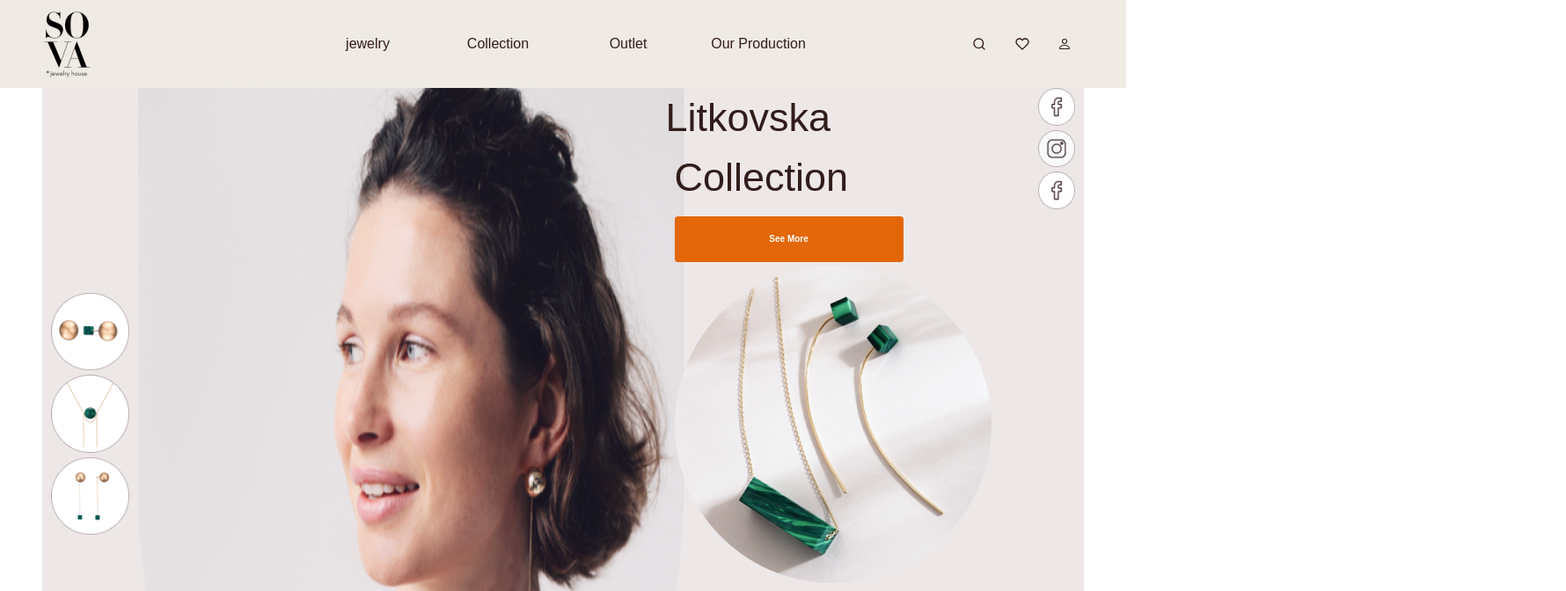
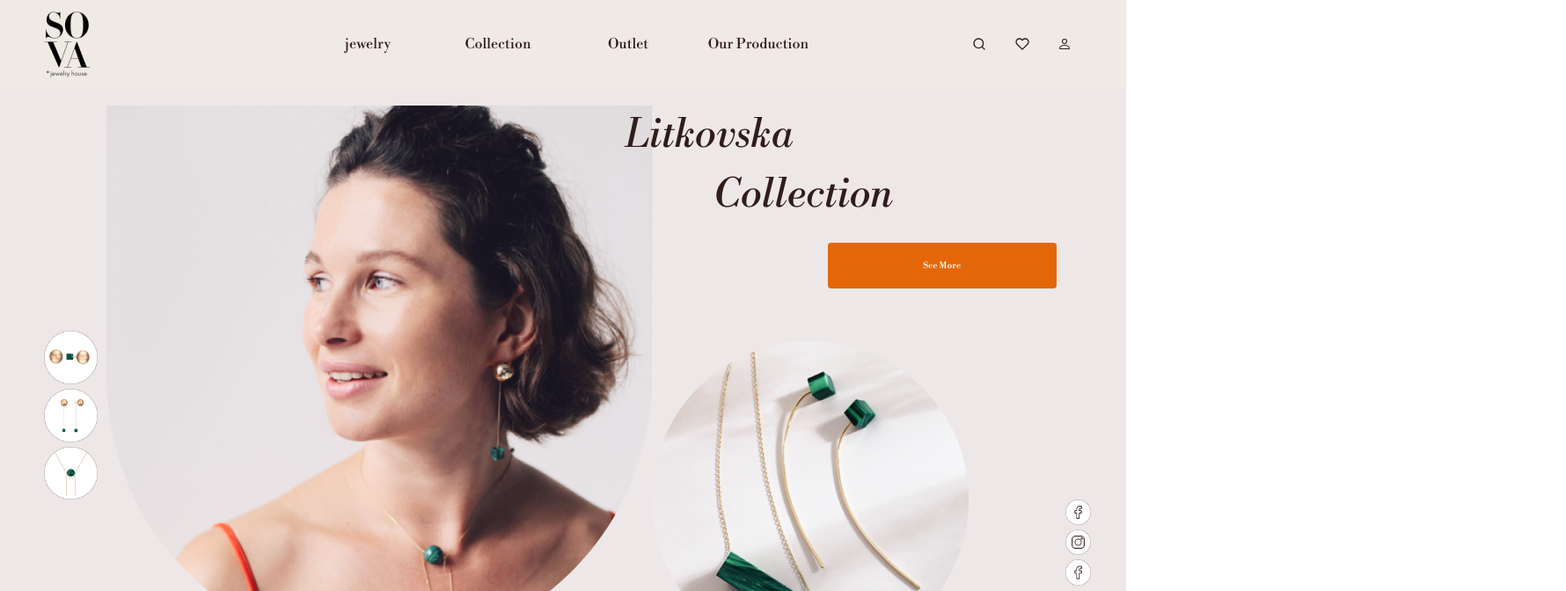
Before and after one commit to Pauloluwa/sova-tut, a Next.js app: page / in a window 1280 px wide. Shown: the top 672 px of the page at 88% size, 1780 px wide, since content can reach past the window. Built offline with nearby package versions, Linux system fonts and the light colour scheme.

Commit message:
main page design

```diff
--- a/components/layouts/MainLayout.tsx
+++ b/components/layouts/MainLayout.tsx
@@ -11,7 +11,7 @@ const MainLayout = ({ children }: IProps) => {
   return (
     <Box p={0}>
       <Navbar />
-      <Container maxW={'1204px'} minH={calc.subtract('100vh', '10rem')}>
+      <Container maxW={'full'} minH={calc.subtract('100vh', '10rem')} p={0}>
         {children}
       </Container>
       <Footer />
--- /dev/null
+++ b/components/templates/home/Cart.tsx
@@ -0,0 +1,16 @@
+import { SimpleGrid, VStack, Img } from '@chakra-ui/react'
+import React from 'react'
+
+const Cart = () => {
+  return (
+    <SimpleGrid>
+      <VStack>
+        <Img src="/images/bangle.png" alt="logo" />
+        <Img src="/images/earings.png" alt="logo" />
+        <Img src="/images/neckpiece.png" alt="logo" />
+      </VStack>
+    </SimpleGrid>
+  )
+}
+
+export  { Cart }
--- a/components/templates/home/Navbar.tsx
+++ b/components/templates/home/Navbar.tsx
@@ -1,4 +1,4 @@
-import { Box, Center, Container, HStack, Icon, Img, Text } from '@chakra-ui/react'
+import { Box, Center, Container, HStack, Icon } from '@chakra-ui/react'
 import { FiHeart, FiLogOut, FiSearch } from 'react-icons/fi'
 import { BsPerson } from 'react-icons/bs'
 
--- a/components/templates/home/Welcome.tsx
+++ b/components/templates/home/Welcome.tsx
@@ -1,40 +1,58 @@
 import React from 'react'
-import { Box, Button, Container, VStack, SimpleGrid } from '@chakra-ui/react'
+import { Box, Button, Container, VStack, SimpleGrid, Img, Text, Spacer } from '@chakra-ui/react'
 
 const Welcome = () => {
   return (
     <SimpleGrid
-      h={'920px'}
+      // h={'920px'}
       w="100%"
       bg={'white'}
-      padding="0"
+      padding="20px 0 20px 0"
       spacingX="40px"
       backgroundColor={'#ede8e7'}>
-      <Container h={'920px'} maxW={'1204px'} display="flex">
-        <VStack paddingTop={'20%'}>
-          <img src="/images/bangle.png" alt="logo" />
-          <img src="/images/neckpiece.png" alt="logo" />
-          <img src="/images/earings.png" alt="logo" />
+      <Box display="flex">
+        <VStack paddingTop={'20%'} paddingLeft={'5rem'}>
+          <Img src="/images/bangle.png" alt="logo" />
+          <Img src="/images/earings.png" alt="logo" />
+          <Img src="/images/neckpiece.png" alt="logo" />
         </VStack>
-        <Container display="flex" position={'relative'}>
-          <img src="/images/facecard.png" alt="logo" width="620px" />
-          <Container position={'absolute'} left={'600px'}>
-            <h1> Litkovska</h1>
-            <Container left={'900px'}>
-              <h1> Collection </h1>
-              <Button w={'260px'} h={'52px'} bgColor={' #e36709 '} color={'white'}>
-                See More
-              </Button>
-              <img src="/images/jewelrypics.png" alt="logo" width="360px" />
-            </Container>
-          </Container>
+
+        <Container display="flex">
+          <Box width={'620px'} height={'620px'}>
+            <Img src="/images/facecard.png" alt="logo" width={'full'} height={'full'} />
+          </Box>
+
+          <Spacer />
+          <Box>
+            <Box width={'380px'}>
+              <Text marginLeft={'-3rem'} fontStyle={'italic'}>
+                Litkovska
+              </Text>
+              <Text marginLeft={'7rem'} fontStyle={'italic'}>
+                Collection
+              </Text>
+            </Box>
+
+            <Button
+              w={'260px'}
+              h={'52px'}
+              bgColor={' #e36709 '}
+              color={'white'}
+              marginLeft={'20rem '}
+              marginTop={' 2rem'}>
+              See More
+            </Button>
+
+            <Img src="/images/jewelrypics.png" alt="logo" width="360px" paddingTop={'6rem'} />
+          </Box>
         </Container>
-        <VStack>
-          <img src="/images/facebook.png" alt="logo" />
-          <img src="/images/instagram.png" alt="logo" />
-          <img src="/images/facebook.png" alt="logo" />
+
+        <VStack paddingTop={'35%'} paddingRight={' 4rem '}>
+          <Img src="/images/facebook.png" alt="logo" />
+          <Img src="/images/instagram.png" alt="logo" />
+          <Img src="/images/facebook.png" alt="logo" />
         </VStack>
-      </Container>
+      </Box>
     </SimpleGrid>
   )
 }
--- a/components/templates/index.ts
+++ b/components/templates/index.ts
@@ -1,2 +1,3 @@
 export * from './home/Welcome'
 export * from './home/Maincomponent'
+export * from './home/Cart'
--- a/package.json
+++ b/package.json
@@ -12,6 +12,9 @@
     "@chakra-ui/react": "^2.2.3",
     "@emotion/react": "^11.9.3",
     "@emotion/styled": "^11.9.3",
+    "@fontsource/libre-bodoni": "^4.5.3",
+    "@fontsource/mulish": "^4.5.12",
+    "@fontsource/raleway": "^4.5.10",
     "framer-motion": "^6.4.3",
     "next": "12.2.2",
     "react": "18.2.0",
--- a/styles/themes/global.ts
+++ b/styles/themes/global.ts
@@ -6,7 +6,7 @@ const globalStyles = {
     body: {
       color: "brand.black",
       fontSize: "1.6rem",
-      fontFamily: '"DM Sans", sans-serif',
+      fontFamily: '"Libre Bodoni" ',
     },
     "h1, h2, h3, h4, h5, h6": {
       color: "brand.dark",
```
Also changed, not shown: 2 other files (tests, documents, lock files or other folders).
